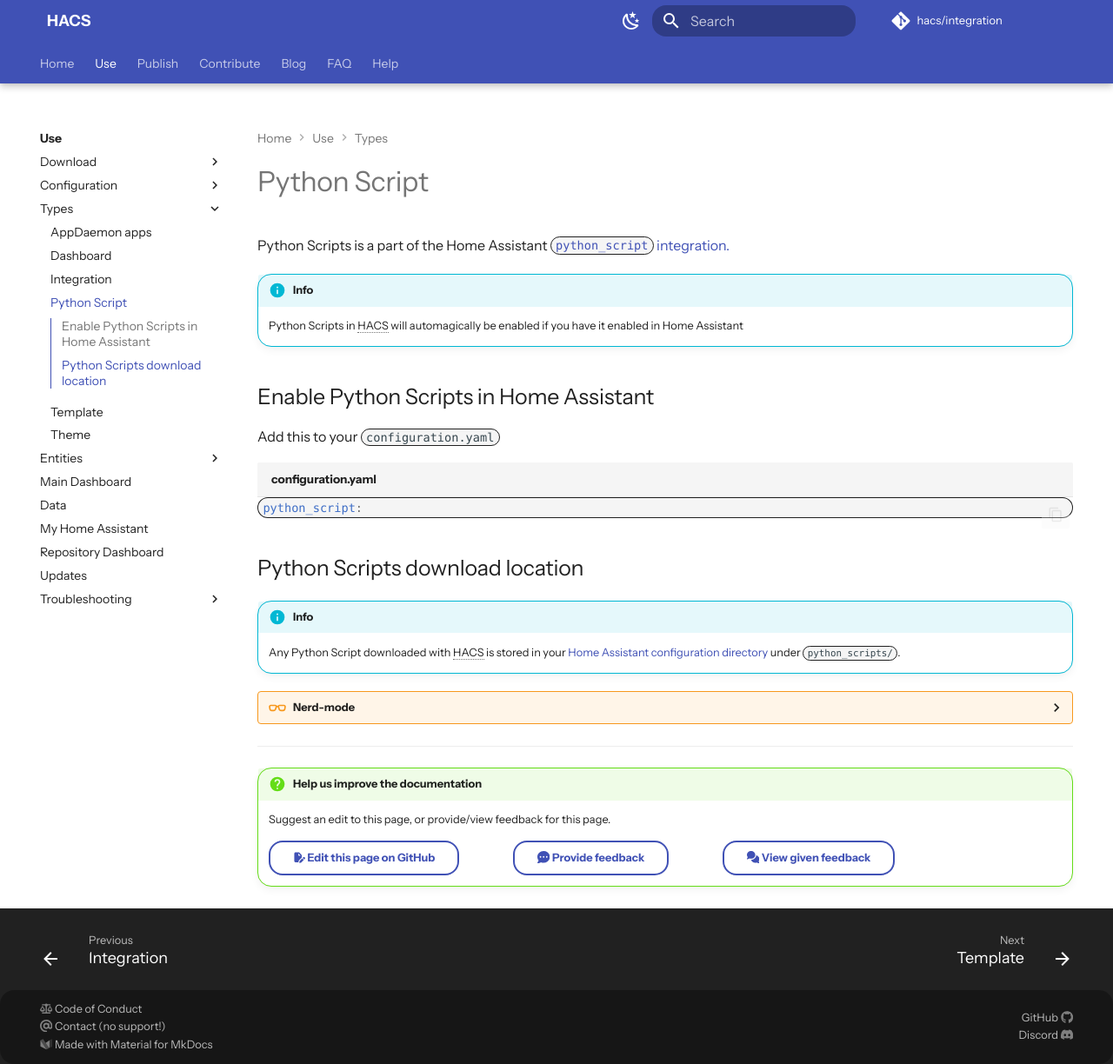
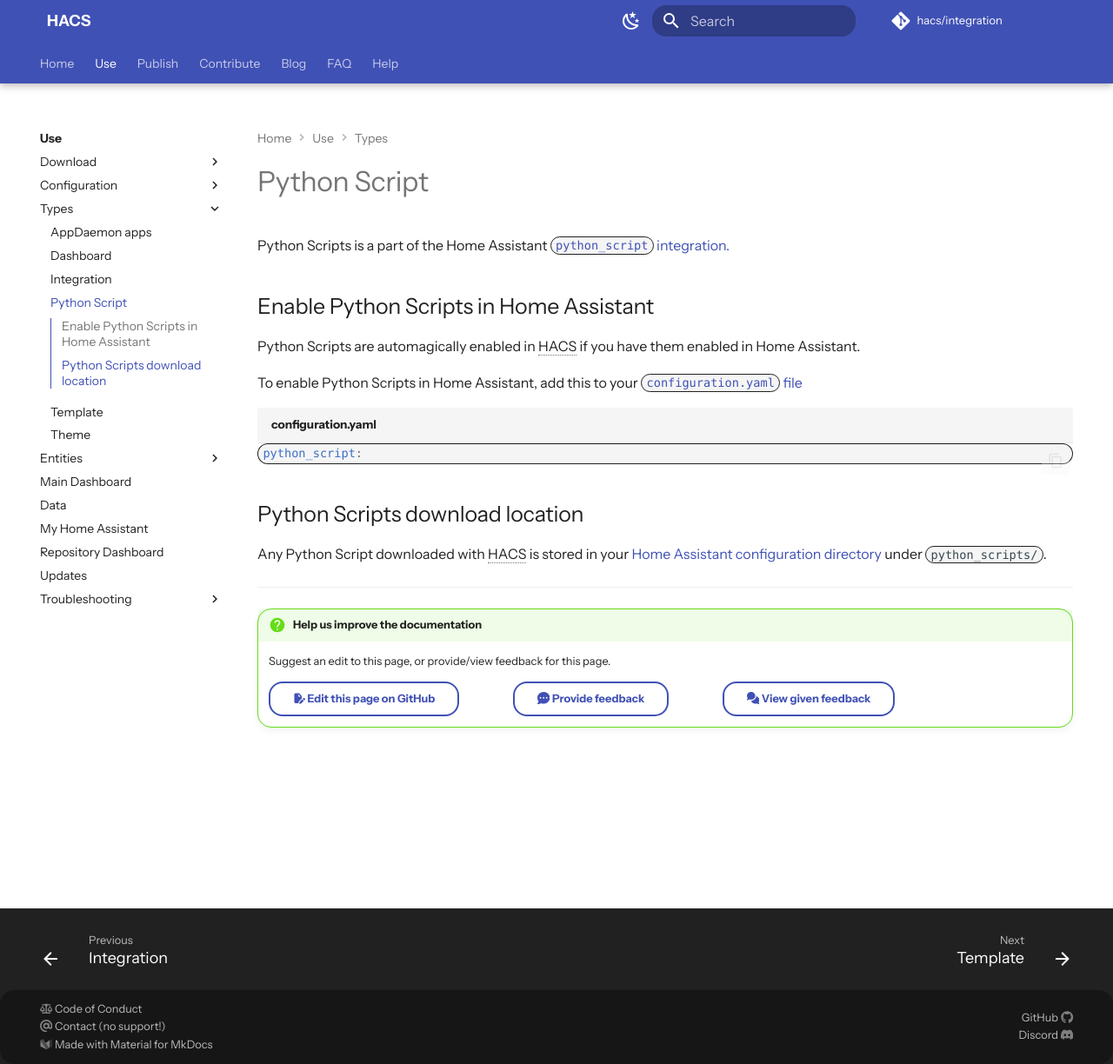
Before and after one commit to hacs/documentation, an MkDocs documentation site: the page built from source/docs/use/type/python_script.md, in a window 1280 px wide and 1224 px high. Shown: the whole window at 87% size. Built offline with MkDocs 1.6.1 and Material for MkDocs 9.7.7, drawn with Linux system fonts in a browser that asks for light colours; some web fonts are replaced; plug-ins that fetch from the network failed and are left out; comment, search, counter and statistics services are not loaded.

Commit message:
Python Script: rephrase

````diff
--- a/source/docs/use/type/python_script.md
+++ b/source/docs/use/type/python_script.md
@@ -4,13 +4,12 @@ title: Python Script
 
 Python Scripts is a part of the Home Assistant [`python_script` integration.](https://www.home-assistant.io/integrations/python_script/)
 
-!!! info
-    Python Scripts in HACS will automagically be enabled if you have it enabled in Home Assistant
-
 
 ## Enable Python Scripts in Home Assistant
 
-Add this to your `configuration.yaml`
+Python Scripts are automagically enabled in HACS if you have them enabled in Home Assistant.
+
+To enable Python Scripts in Home Assistant, add this to your [`configuration.yaml` file](https://www.home-assistant.io/docs/configuration/)
 
 ```yaml title="configuration.yaml"
 python_script:
@@ -18,9 +17,4 @@ python_script:
 
 ## Python Scripts download location
 
-!!! info
-    Any Python Script downloaded with HACS is stored in your [Home Assistant configuration directory](https://www.home-assistant.io/docs/configuration/#to-find-the-configuration-directory) under `python_scripts/`.
-
-??? nerd-mode
-
-    Nothing yet :(
+Any Python Script downloaded with HACS is stored in your [Home Assistant configuration directory](https://www.home-assistant.io/docs/configuration/#to-find-the-configuration-directory) under `python_scripts/`.
````
